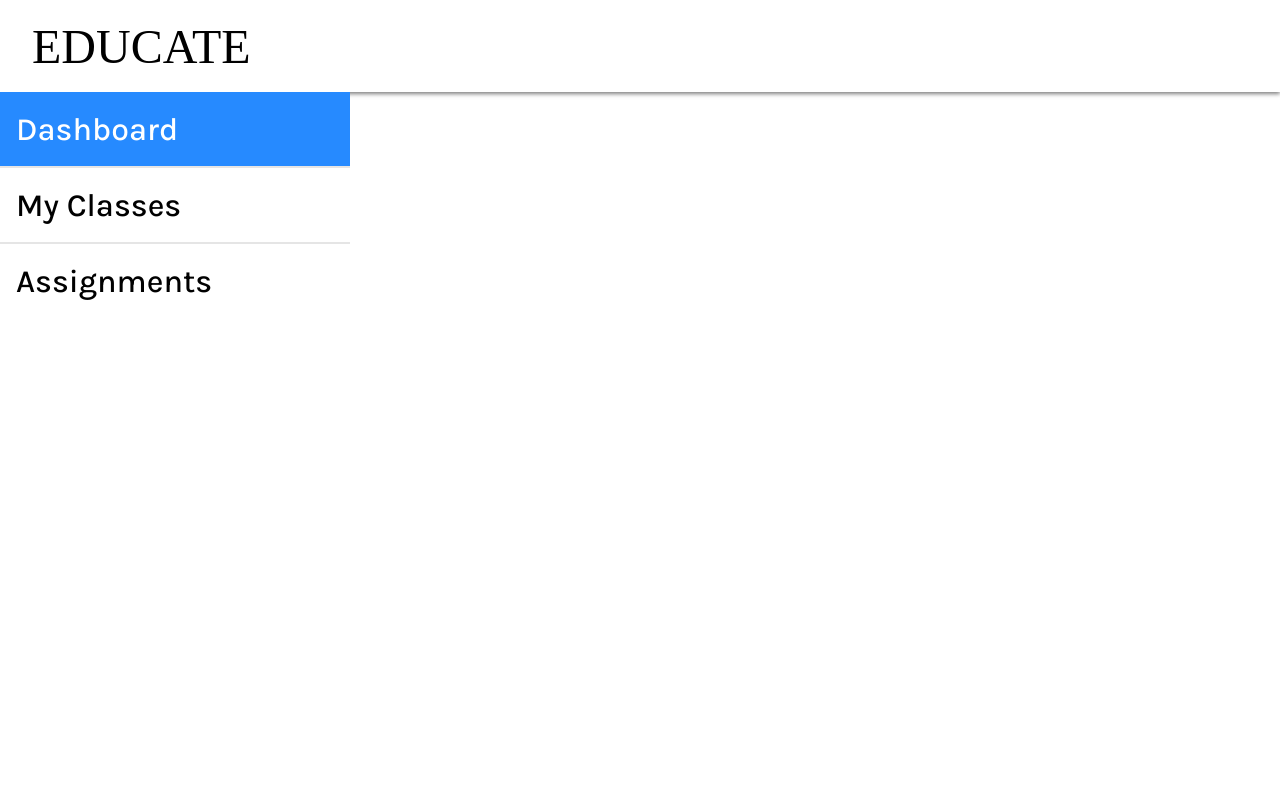
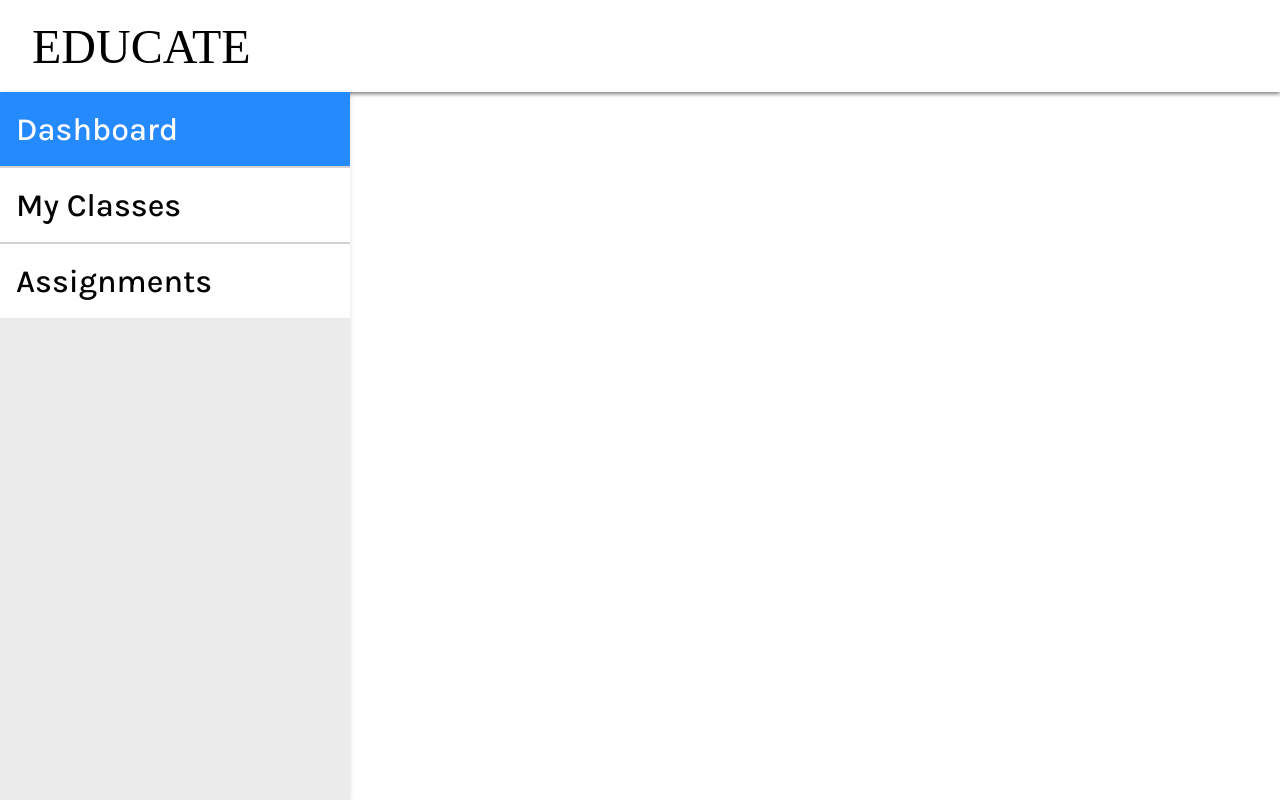
Before and after one commit to Nitesh058Raj/Educate_FE, an Angular app: page / in a window 1280 px wide. Built offline with nearby package versions, Linux system fonts and the light colour scheme; a web font is replaced by a local one.

Commit message:
CSS modified; Applied better look;

```diff
--- a/src/app/educate-teacher/educate-teacher.component.html
+++ b/src/app/educate-teacher/educate-teacher.component.html
@@ -1,6 +1,8 @@
+<div class="educate-teacher-container">
   <app-header></app-header>
   <app-sidebar
     [itemList]="itemList"
     [activeTab]="activeTab"
     (selectedSidebarItem)="navigateToSelectedTab($event)"
   ></app-sidebar>
+</div>
--- a/src/app/educate-teacher/educate-teacher.component.scss
+++ b/src/app/educate-teacher/educate-teacher.component.scss
@@ -0,0 +1,5 @@
+.educate-teacher-container {
+  display: flex;
+  flex-direction: column;
+  height: 100%;
+}
--- a/src/app/shared/components/sidebar/sidebar.component.html
+++ b/src/app/shared/components/sidebar/sidebar.component.html
@@ -1,4 +1,5 @@
-<nav aria-label="side navigation">
+<div class="sidebar-container">
+  <nav>
     <ul>
       <li *ngFor="let item of itemList">
         <button
@@ -16,3 +17,4 @@
       </li>
     </ul>
   </nav>
+</div>
--- a/src/app/shared/components/sidebar/sidebar.component.scss
+++ b/src/app/shared/components/sidebar/sidebar.component.scss
@@ -1,3 +1,12 @@
+:host {
+  height: inherit;
+
+  .sidebar-container {
+    height: 100%;
+    width: 350px;
+    background-color: rgba(0, 0, 0, 0.08);
+    box-shadow: 1px 0px 4px rgba(0, 0, 0, 0.1);
+
     nav,
     ul {
       display: inline-flex;
@@ -51,3 +60,5 @@ li {
     .side-item-active:hover {
       background-color: #2150a3;
     }
+  }
+}
--- a/src/styles.scss
+++ b/src/styles.scss
@@ -2,6 +2,16 @@
 * {
   margin: 0;
   padding: 0;
+}
+
+html {
+  height: 100%;
+}
+
+body {
+  margin: 0;
+  height: 100%;
+  width: 100%;
 }
 
 @font-face {
```
Lines whose indentation alone changed are shown as unchanged.
